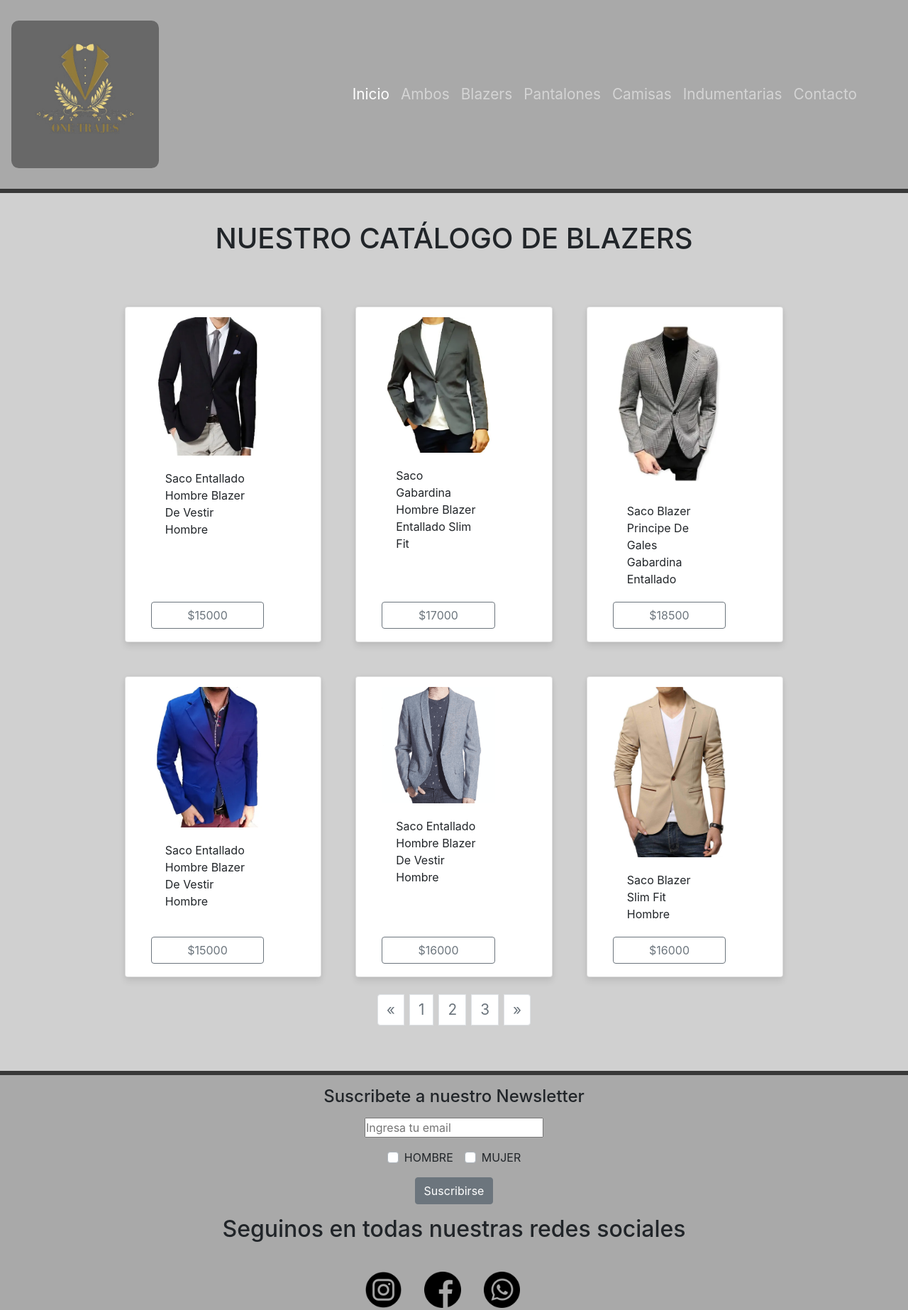
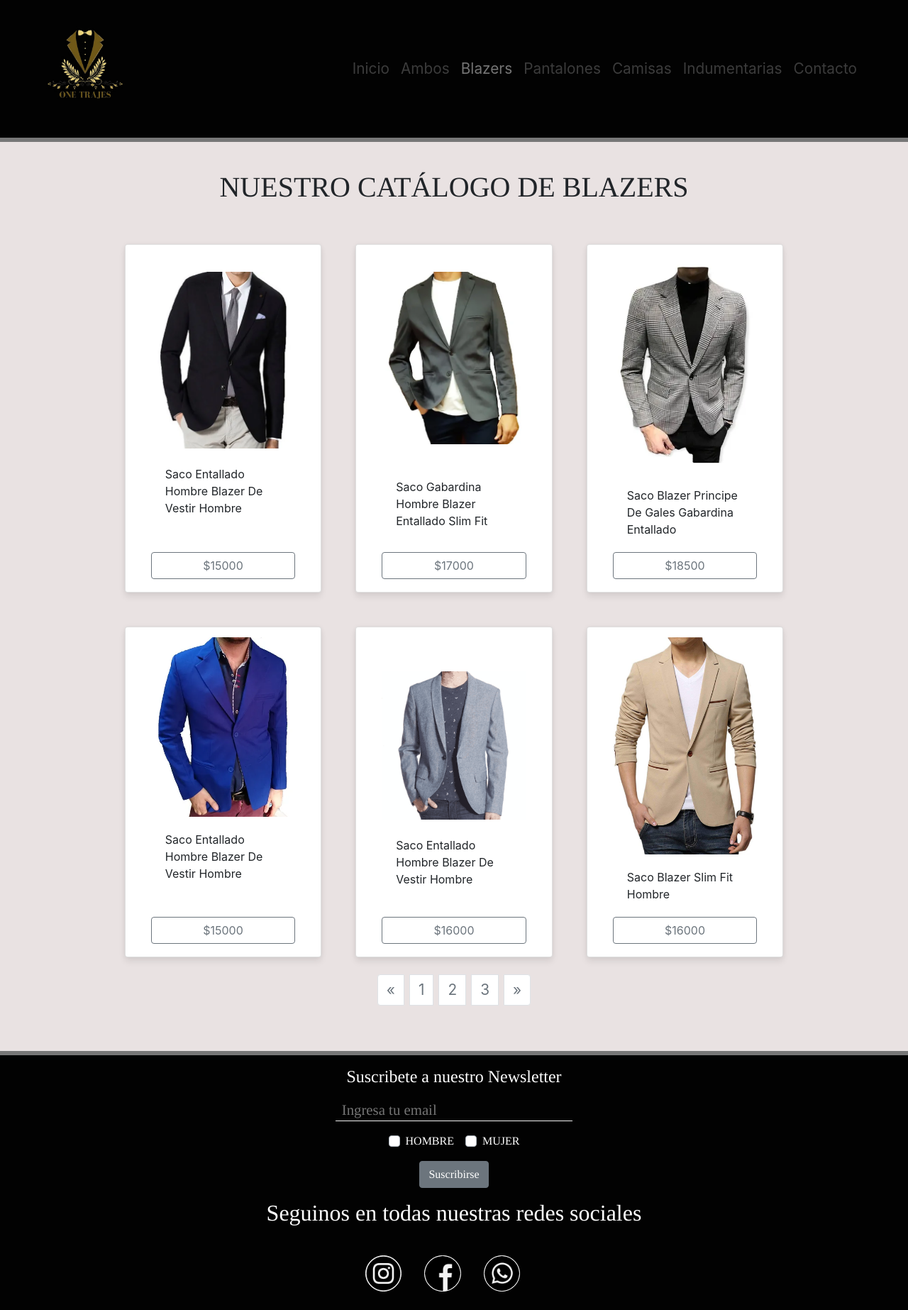
Before and after one commit to CrissJaimes/One-Trajes-Coder, a website: page blazers.html in a window 1280 px wide. Shown: the top 1846 px of the page at 71% size. Drawn offline with nearby package versions, Linux system fonts and the light colour scheme.

Commit message:
cambio de colores,iconos,apartado email y arreglo de cards

```diff
--- a/blazers.html
+++ b/blazers.html
@@ -12,7 +12,7 @@
     <link rel="stylesheet" href="https://cdn.jsdelivr.net/npm/bootstrap@4.6.1/dist/css/bootstrap.min.css" integrity="sha384-zCbKRCUGaJDkqS1kPbPd7TveP5iyJE0EjAuZQTgFLD2ylzuqKfdKlfG/eSrtxUkn" crossorigin="anonymous">
     <script src="https://cdn.jsdelivr.net/npm/jquery@3.5.1/dist/jquery.slim.min.js" integrity="sha384-DfXdz2htPH0lsSSs5nCTpuj/zy4C+OGpamoFVy38MVBnE+IbbVYUew+OrCXaRkfj" crossorigin="anonymous"></script>
     <script src="https://cdn.jsdelivr.net/npm/bootstrap@4.6.1/dist/js/bootstrap.bundle.min.js" integrity="sha384-fQybjgWLrvvRgtW6bFlB7jaZrFsaBXjsOMm/tB9LTS58ONXgqbR9W8oWht/amnpF" crossorigin="anonymous"></script>
-    <link rel="stylesheet" href="./css/style.css">
+    <!-- <link rel="stylesheet" href="./css/style.css"> -->
     <link rel="stylesheet" href="./css/main.css">
 </head>
 
@@ -22,35 +22,34 @@
             <header >
 
                     <nav class="navbar navbar-expand-lg navbar-dark ">
-                        <a class="navbar-brand" href="#"><img class="img_logo d-flex flex-md-column my-3" src="./img/iconos/logoOneTrajes.png" alt=""></a>
-                        <button class="navbar-toggler" type="button" data-toggle="collapse" data-target="#navbarSupportedContent" aria-controls="navbarSupportedContent" aria-expanded="false" aria-label="Toggle navigation">
+                        <a class="navbar-brand" href="./index.html"><img class="img_logo d-flex flex-wrap my-1 ml-4" src="./img/iconos/logoOneTrajes.png" alt=""></a>                        <button class="navbar-toggler" type="button" data-toggle="collapse" data-target="#navbarSupportedContent" aria-controls="navbarSupportedContent" aria-expanded="false" aria-label="Toggle navigation">
                             <span class="navbar-toggler-icon"></span>
                         </button>
 
                         <div class="collapse navbar-collapse" id="navbarSupportedContent">
-                        <ul class="navbar-nav ml-auto m-5 ">
-                            <li class="nav-item active">
-                                <a class="nav-link" href="./index.html">Inicio <span class="sr-only">(current)</span></a>
-                            </li>
-                            <li class="nav-item">
-                                <a class="nav-link" href="./ambos.html">Ambos</a>
-                            </li>
-                            <li class="nav-item">
-                                <a class="nav-link" href="./blazers.html">Blazers</a>
-                            </li>
-                            <li class="nav-item">
-                                <a class="nav-link" href="./pantalones.html">Pantalones</a>
-                            </li>
-                            <li class="nav-item">
-                                <a class="nav-link" href="./camisas.html">Camisas</a>
-                            </li>
-                            <li class="nav-item">
-                                <a class="nav-link" href="./indumentaria.html">Indumentarias</a>
-                            </li>
-                            <li class="nav-item ">
-                                <a class="nav-link" href="#contacto">Contacto</a>
-                            </li>
-                        </ul>
+                            <ul class="navbar-nav ml-auto m-5">
+                                <li class="nav-item ">
+                                    <a class="nav-link nav" href="./index.html">Inicio <span class="sr-only">(current)</span></a>
+                                </li>
+                                <li class="nav-item ">
+                                    <a class="nav-link nav" href="./ambos.html">Ambos</a>
+                                </li>
+                                <li class="nav-item active">
+                                    <a class="nav-link nav" href="./blazers.html">Blazers</a>
+                                </li>
+                                <li class="nav-item ">
+                                    <a class="nav-link nav" href="./pantalones.html">Pantalones</a>
+                                </li>
+                                <li class="nav-item ">
+                                    <a class="nav-link nav" href="./camisas.html">Camisas</a>
+                                </li>
+                                <li class="nav-item ">
+                                    <a class="nav-link nav" href="./indumentaria.html">Indumentarias</a>
+                                </li>
+                                <li class="nav-item ">
+                                    <a class="nav-link nav" href="#contacto">Contacto</a>
+                                </li>
+                            </ul>
                         </div>
                     </nav>
 
@@ -68,13 +67,13 @@
 
                     <div class="d-flex flex-column flex-md-row justify-content-center flex-wrap">
                         <div class="card  col-9 col-md-4 col-lg-3 m-4">
-                            <img class="card-img-top " src="./img/img_blazers/blazzer1.webp" alt="Card image cap">
-                            <div class="card-body "><span> Saco Entallado Hombre Blazer De Vestir Hombre </span></div>
+                            <img class="card-img-top pt-4" src="./img/img_blazers/blazzer1.webp" alt="Card image cap">
+                            <div class="card-body pt-4"><span> Saco Entallado Hombre Blazer De Vestir Hombre </span></div>
                             <a href="#" class="btn btn-outline-secondary button">$15000</a>
                         </div>
                         <div class="card  col-9 col-md-4 col-lg-3 m-4">
-                            <img class="card-img-top" src="./img/img_blazers/blazzer2.webp" alt="Card image cap">
-                            <div class="card-body "><span> Saco Gabardina Hombre Blazer Entallado Slim Fit </span></div>
+                            <img class="card-img-top pt-4" src="./img/img_blazers/blazzer2.webp" alt="Card image cap">
+                            <div class="card-body pt-5"><span> Saco Gabardina Hombre Blazer Entallado Slim Fit </span></div>
                             <a href="#" class="btn btn-outline-secondary button">$17000</a>
                         </div>
                         <div class="card  col-9 col-md-4 col-lg-3 m-4">
@@ -88,8 +87,8 @@
                             <a href="#" class="btn btn-outline-secondary button">$15000</a>
                         </div>
                         <div class="card  col-9 col-md-4 col-lg-3 m-4">
-                            <img class="card-img-top" src="./img/img_blazers/Saco Entallado Hombre Blazer De Vestir Hombre  penguin.png" alt="Card image cap">
-                            <div class="card-body"><span> Saco Entallado Hombre Blazer De Vestir Hombre </span></div>
+                            <img class="card-img-top pt-5" src="./img/img_blazers/Saco Entallado Hombre Blazer De Vestir Hombre  penguin.png" alt="Card image cap">
+                            <div class="card-body pt-4"><span> Saco Entallado Hombre Blazer De Vestir Hombre </span></div>
                             <a href="#" class="btn btn-outline-secondary button">$16000</a>
                         </div>
                         <div class="card  col-9 col-md-4 col-lg-3 m-4">
@@ -110,9 +109,9 @@
                             <span class="sr-only">Previous</span>
                         </a>
                     </li>
-                    <li class="page-item mx-1 "><a class="page-link text-secondary" href="#!">1</a></li>
-                    <li class="page-item mx-1 "><a class="page-link text-secondary" href="#!">2</a></li>
-                    <li class="page-item mx-1 "><a class="page-link text-secondary" href="#!">3</a></li>
+                    <li class="page-item mx-1 "><a class="page-link text-secondary" href="./blazers.html">1</a></li>
+                    <li class="page-item mx-1 "><a class="page-link text-secondary" href="./blazers.html">2</a></li>
+                    <li class="page-item mx-1 "><a class="page-link text-secondary" href="./blazers.html">3</a></li>
                     <li class="page-item mx-1 ">
                     <a class="page-link text-secondary" href="#!" aria-label="Next">
                         <span aria-hidden="true">&raquo;</span>
@@ -122,15 +121,15 @@
                 </ul>
             </nav>
         </div>
-            <footer class="my-5" id="contacto">
+            <footer class="my-5 color_letter_white" id="contacto">
 
                 <div class="container d-flex justify-content-center">
                     <form action="" method="post">
                         <div class="flex-column mt-3 ">
                             <label for="correo_electronico"> <h4>Suscribete a nuestro Newsletter</h4></label>
                         </div>
-                        <div class="row justify-content-center">
-                            <input type="email" placeholder="Ingresa tu email" id="correo_electronico">
+                        <div id="email_box" class="row justify-content-center">
+                            <input class="background_email" type="email" placeholder="Ingresa tu email" id="correo_electronico">
                         </div>
 
                         <div class="row justify-content-center my-3">
@@ -153,7 +152,7 @@
                 </div>
 
                 <div class="d-flex justify-content-center ">
-                    <h2>Seguinos en todas nuestras redes sociales</h2>
+                    <h2 class="d-none d-md-flex">Seguinos en todas nuestras redes sociales</h2>
                 </div>
 
                 <div class="d-flex justify-content-center">
--- a/scss/main.scss
+++ b/scss/main.scss
@@ -7,6 +7,9 @@
 /*NORMALIZE*/
 @import './misc/normalize.scss';
 
+/*FONT*/
+@import url('https://fonts.googleapis.com/css2?family=Tinos&display=swap');
+
 /*HEADER*/
 @import './partials/header';
 
--- a/scss/misc/_mixins.scss
+++ b/scss/misc/_mixins.scss
@@ -2,3 +2,9 @@
     height: $height;
     width: $width;
 }
+
+@mixin borders ($width, $style, $color) {
+    border-width: $width;
+    border-style: $style;
+    border-color: $color;
+}
--- a/scss/misc/_variables.scss
+++ b/scss/misc/_variables.scss
@@ -1,7 +1,7 @@
 /*COLORES*/
-$header-footer-backgroundcolor: darkgrey;
-$body-background-color:rgba(206, 206, 206, 0.945);
-$border:solid rgb(56, 56, 56) 6px;
+$header-footer-backgroundcolor: rgb(2, 2, 2);
+$body-background-color:rgba(230, 222, 222, 0.877);
+$border:solid rgba(184, 184, 184, 0.644) 6px;
 
 
 $colores:(
--- a/scss/partials/_body.scss
+++ b/scss/partials/_body.scss
@@ -7,7 +7,7 @@ body{
     background: #fff;
     box-shadow: 0 6px 10px rgba(0,0,0,.08), 0 0 6px rgba(0,0,0,.05);
     transition: .3s transform cubic-bezier(.155,1.105,.295,1.12),.3s box-shadow,.3s -webkit-transform cubic-bezier(.155,1.105,.295,1.12);
-    padding: 14px 80px 18px 36px;
+    padding: 14px 36px 18px 36px;
     cursor: pointer;
     &:hover{
         transform: scale(1.05);
@@ -15,23 +15,8 @@ body{
     }
 }
 
-.btn_default {
-    width: 100px;
-    text-align: center;
-    padding: 5px 0;
-    margin: 2px auto;
-    border-radius: 2px;
-    color: #FFFFFF;
+h1 {
+    margin-top: 2.5rem;
+    margin-bottom: 2rem;
+    font-family:'Tinos', serif;
 }
-.btn_blue {
-    @extend .btn_default;
-    background-color: #115692;
-}
-.btn_green {
-    @extend .btn_default;
-    background-color: #11dd0a;
-}
-.btn_red {
-    @extend .btn_default;
-    background-color: #da0b0e;
-}
--- a/scss/partials/_footer.scss
+++ b/scss/partials/_footer.scss
@@ -1,10 +1,31 @@
 footer{
     background-color: map-get($colores, color_primario);
     border-top: $border;
+    font-family: 'Tinos', serif;
 }
 
 .social_logo{
     @include img(3.2rem, auto);
     margin-top: 2rem;
     margin-right: 2rem;
+    @include borders(1px, solid, white);
+    background-color: whitesmoke;
+    border-radius: 70%;
 }
+
+.color_letter_white{
+    color: white;
+}
+
+#email_box{
+    border: none;
+    border-bottom: 1px solid whitesmoke;
+}
+
+.background_email{
+    @extend .color_letter_white;
+    border: none;
+    font-size: 1.3rem;
+    background-color: transparent;
+    width: 95%;
+}
--- a/scss/partials/_header.scss
+++ b/scss/partials/_header.scss
@@ -4,11 +4,19 @@ header{
 }
 
 .img_logo{
-    @include img(13rem, auto);
+    @include img(10rem, auto);
     border-radius: 5%;
-    background-color: rgba(0, 0, 0, 0.39);
+    //background-color: rgba(0, 0, 0, 0.39);
 }
 
 nav ul li a{
     font-size: 1.3rem;
 }
+
+.nav{
+    opacity: 0.45;
+    transition: opacity 1s ease 0s;
+        &:hover{
+            opacity: 1;
+        }
+}
```
Also changed, not shown: ambos.html (+32 -33 lines), camisas.html (+32 -33 lines), index.html (+26 -25 lines), indumentaria.html (+32 -33 lines), pantalones.html (+32 -32 lines), css/main.css, img/Cris_one.jpg (added).
